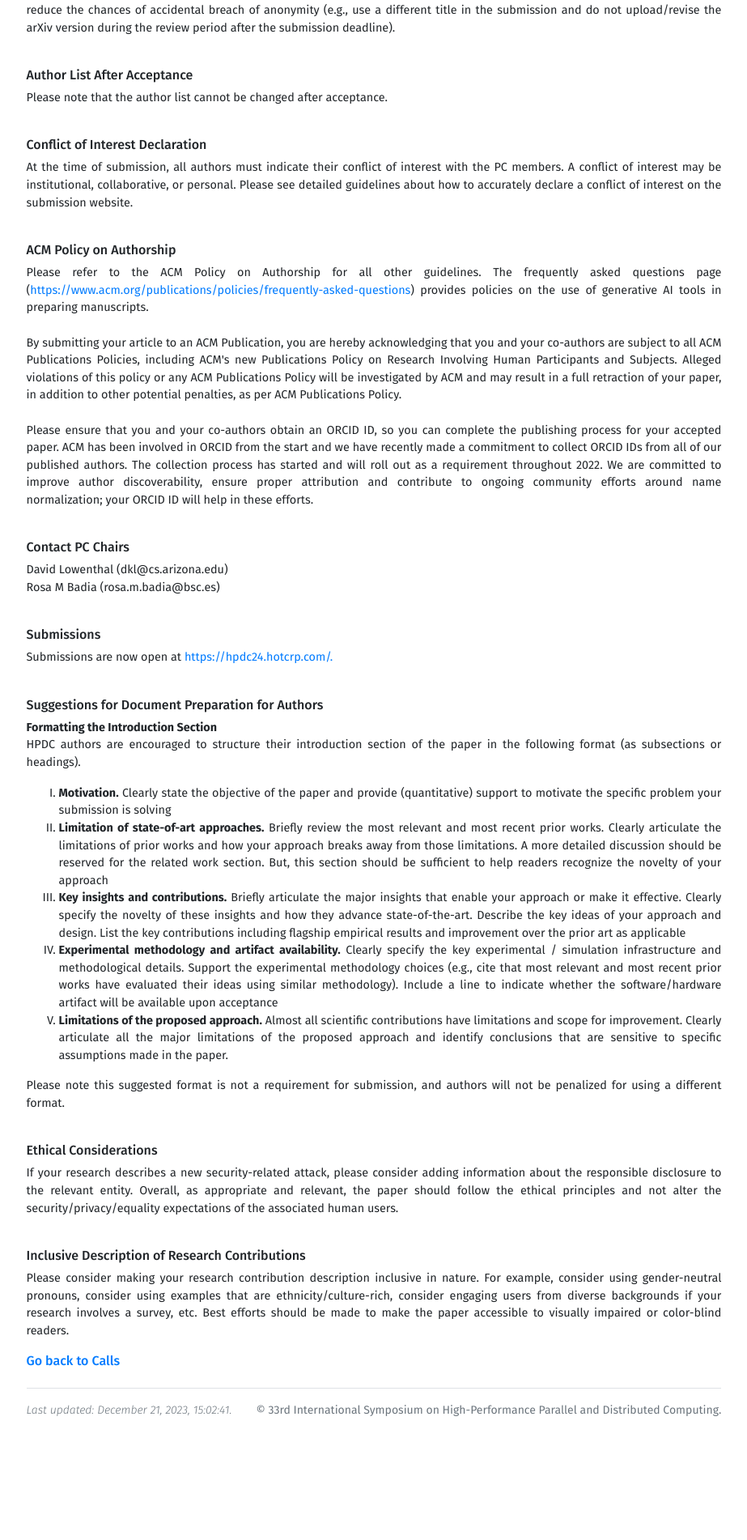
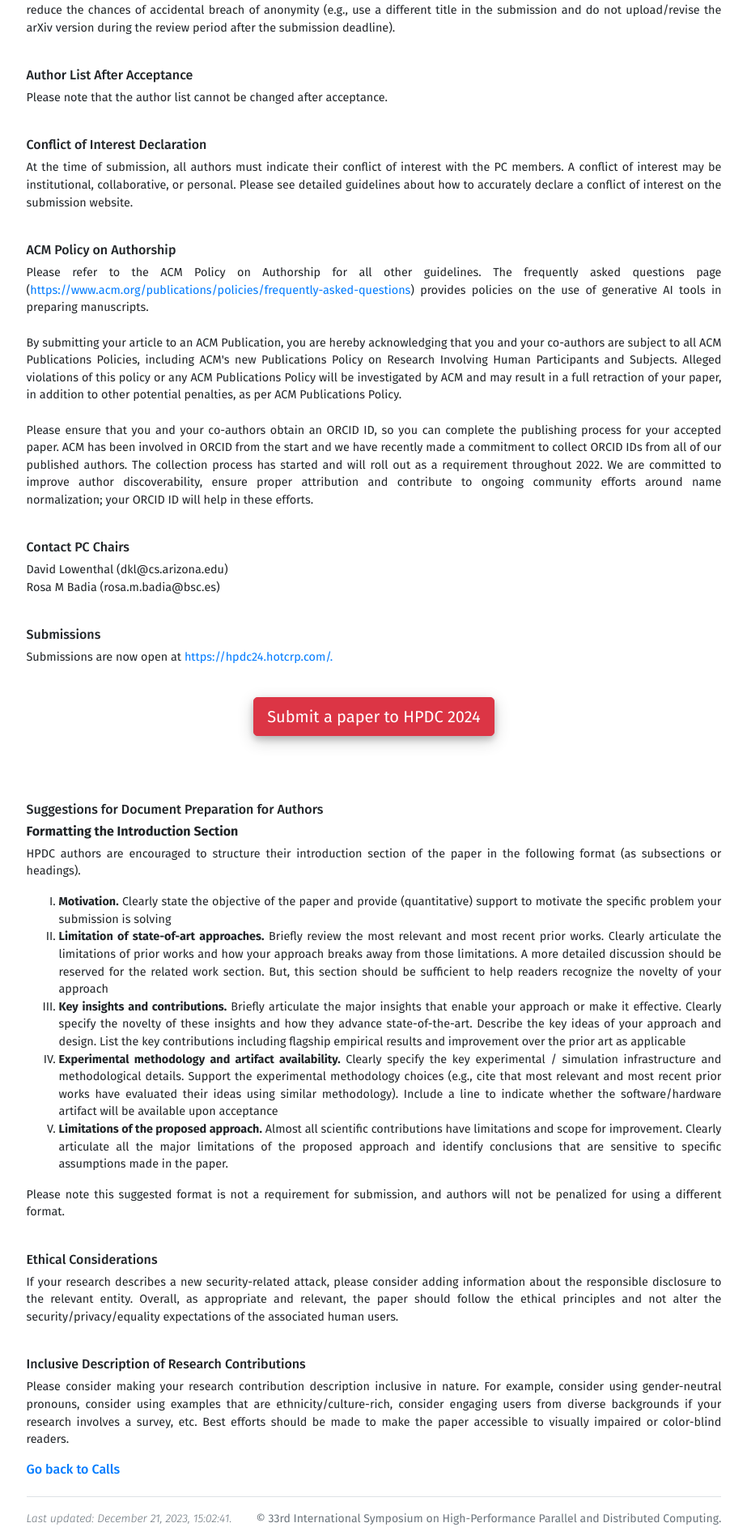
Before and after one commit to jacopo-massa/hpdc24-site, a Jekyll site: the page built from calls-cfp.html, in a window 1280 px wide. Shown: the part 2394-4296 px from the top of the page at 81% size, without its empty margins (178-1101 px from the left). Built offline with Jekyll 4.4.1, drawn with Linux system fonts in a browser that asks for light colours; before the commit the page ends 4162 px from its top, so only the background shows below that.

Commit message:
Submission site open!

```diff
--- a/_data/news.yml
+++ b/_data/news.yml
@@ -1,5 +1,7 @@
 # - date: 2017-10-14
 #   text: Workshop has been successfully held
+- date: 2023-12-21
+  text: The submission site for the main conference track is now open!
 - date: 2023-12-09
   text: Call for PhD Symposium Papers has been published
 - date: 2023-11-03
--- a/_layouts/home.html
+++ b/_layouts/home.html
@@ -10,7 +10,6 @@ layout: page
 
             The {{site.data.conference.full_title}} is scheduled on {{site.data.conference.date}} and will be held in
             {{site.data.conference.location}}, {{site.data.conference.country}}.
-
         </p>
         </center>
     </div>
@@ -20,6 +19,11 @@ layout: page
     <div class="col-xs-12 col-sm-12 col-md-6 col-lg-6 col-xl-6 conference-text">
         <p>
             {{site.data.conference.description}}
+            <br>            <br>
+            <center><button name="button" class= "btn btn-danger btn-lg shadowedbutton" onclick="parent.open('https://hpdc24.hotcrp.com/')">Submit a paper to HPDC 2024</button></center>
+            <br>            <br>
+
+
             {% include conference_venue.html %}
             {% include sponsors.html %}
         </p>
--- a/assets/main.css
+++ b/assets/main.css
@@ -84,6 +84,11 @@ div.tweets {
     overflow: hidden;
 }
 
+.shadowedbutton {
+    box-shadow: 0 4px 8px 0 rgba(0, 0, 0, 0.2), 0 6px 20px 0 rgba(0, 0, 0, 0.19);
+    border-radius: 5px;
+}
+
 .card-block,
 .conference-text {
     font-size: 90%;
--- a/calls-cfp.html
+++ b/calls-cfp.html
@@ -138,10 +138,13 @@ mytype: CFP
         <br>
         <h6 id="submissions">Submissions</h6>
         <p> Submissions are now open at <a href="https://hpdc24.hotcrp.com/">https://hpdc24.hotcrp.com/.</a>
+            <br>            <br>
+        <center><button name="button" class= "btn btn-danger btn-lg shadowedbutton" onclick="parent.open('https://hpdc24.hotcrp.com/')">Submit a paper to HPDC 2024</button></center>
+        <br>            <br>
         </p>
         <br>
         <h6 id="suggestions">Suggestions for Document Preparation for Authors</h6>
-        <h7><b>Formatting the Introduction Section</b></h7>
+        <h6><b>Formatting the Introduction Section</b></h6>
         <p> HPDC authors are encouraged to structure their introduction section of the paper in the following format (as subsections or headings).
         	<ol type="I">
 				<li><b>Motivation.</b> Clearly state the objective of the paper and provide (quantitative) support to motivate the specific problem your submission is solving
```
